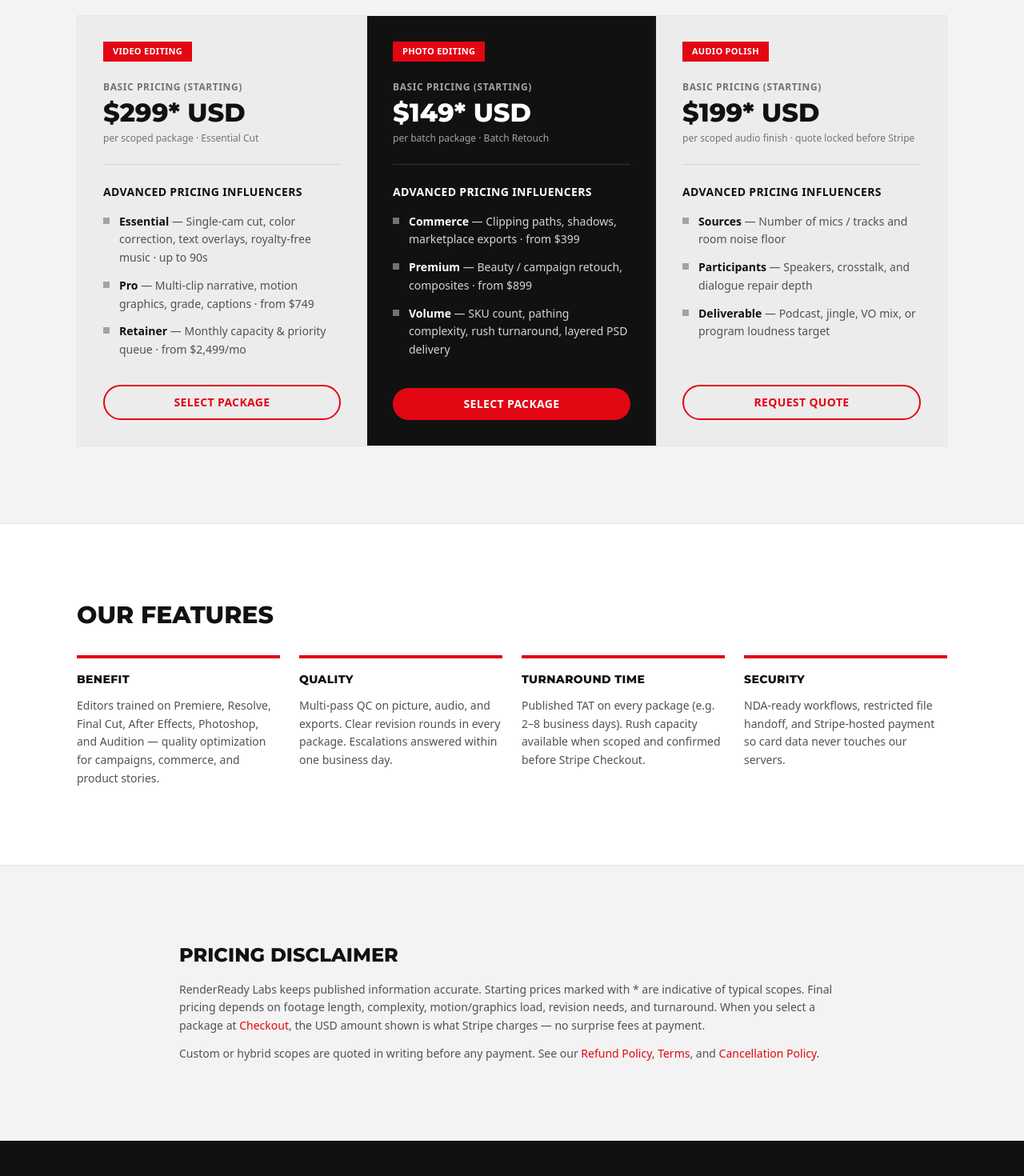
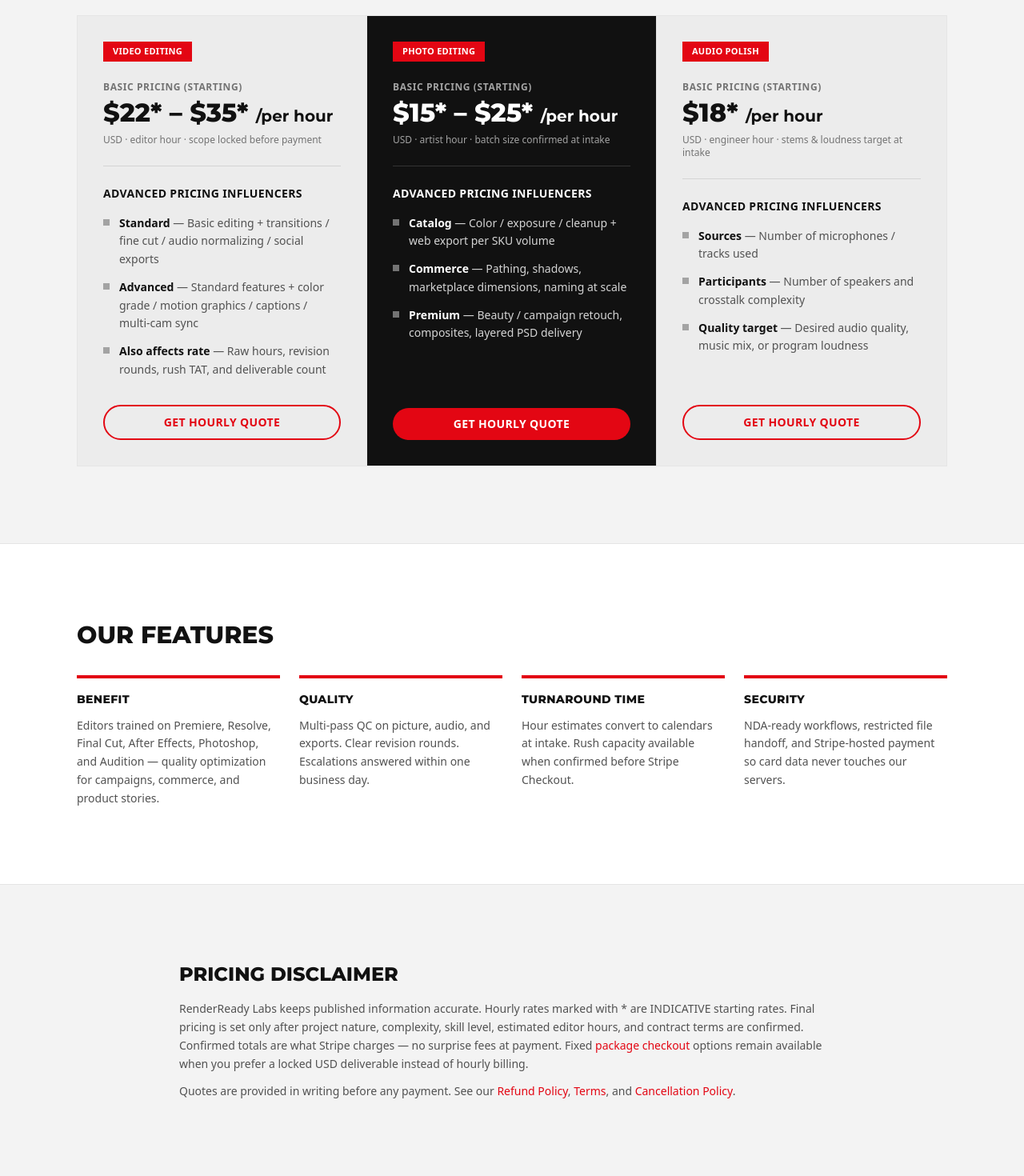
Before and after one commit to Faisalrehman14/video-lab-, a Next.js app: page / in a window 1280 px wide. Shown: the part 7140-8610 px from the top of the page at 80% size. Built offline with nearby package versions, Linux system fonts and the light colour scheme; no server answers.

Commit message:
Switch pricing board to hourly USD starting rates.
Co-authored-by: Cursor <cursoragent@cursor.com>

```diff
--- a/src/app/pricing/page.tsx
+++ b/src/app/pricing/page.tsx
@@ -4,7 +4,7 @@ import { siteConfig } from "@/lib/site";
 
 export const metadata: Metadata = {
   title: "Pricing",
-  description: `Transparent USD starting packages for video, photo, and audio finishing at ${siteConfig.name}. Scope confirmed before Stripe Checkout.`,
+  description: `Hourly USD starting rates for video, photo, and audio finishing at ${siteConfig.name}. Hours confirmed before Stripe Checkout.`,
 };
 
 export default function PricingPage() {
--- a/src/components/PricingBoard.tsx
+++ b/src/components/PricingBoard.tsx
@@ -25,9 +25,9 @@ export function PricingBoard({ showIntro = false, id = "pricing" }: Props) {
               Pricing
             </h1>
             <p className="mt-5 max-w-3xl text-base font-semibold leading-relaxed text-ink md:text-lg">
-              Our pricing balances professional finishing quality with clear budgets. Starting USD
-              packages are published below — final scope is confirmed in writing before Stripe
-              Checkout, so you always know what you are buying.
+              Our pricing is built around professional editor hours vs. tight budgets. Starting
+              USD rates are listed per hour below — final hours and total are confirmed in writing
+              before Stripe Checkout, so you always know what you are buying.
             </p>
             <p className="mt-6 inline-flex items-center gap-2 border border-stone-200 bg-white px-3 py-1.5 text-xs font-medium text-stone-600">
               <Link href="/" className="hover:text-brand">
@@ -48,8 +48,9 @@ export function PricingBoard({ showIntro = false, id = "pricing" }: Props) {
                 Pricing
               </h2>
               <p className="mt-4 max-w-3xl text-sm font-medium leading-relaxed text-ink md:text-base">
-                Professional finishing at rates built for growing brands — published USD starting
-                packages, influencers listed clearly, and Stripe Checkout only after scope confirm.
+                Professional finishing priced per editor hour — starting USD rates published below,
+                advanced influencers listed clearly, and Stripe Checkout only after hours are
+                confirmed.
               </p>
             </>
           )}
@@ -74,7 +75,8 @@ export function PricingBoard({ showIntro = false, id = "pricing" }: Props) {
                   {cat.startingLabel}
                 </p>
                 <p className="mt-2 font-display text-3xl font-extrabold leading-none md:text-[2rem]">
-                  {cat.priceLine}
+                  {cat.priceLine}{" "}
+                  <span className="text-lg font-bold md:text-xl">{cat.priceSuffix}</span>
                 </p>
                 {cat.priceNote && (
                   <p className={`mt-2 text-xs ${cat.featured ? "text-stone-400" : "text-stone-500"}`}>
@@ -112,7 +114,7 @@ export function PricingBoard({ showIntro = false, id = "pricing" }: Props) {
                       : "border-2 border-brand text-brand hover:bg-brand hover:text-white"
                   }`}
                 >
-                  {cat.id === "audio" ? "Request Quote" : "Select Package"}
+                  {cat.ctaLabel}
                 </Link>
               </article>
             ))}
@@ -146,16 +148,18 @@ export function PricingBoard({ showIntro = false, id = "pricing" }: Props) {
             Pricing Disclaimer
           </h2>
           <p className="mt-4 text-sm leading-relaxed text-stone-600">
-            {siteConfig.name} keeps published information accurate. Starting prices marked with *
-            are indicative of typical scopes. Final pricing depends on footage length, complexity,
-            motion/graphics load, revision needs, and turnaround. When you select a package at{" "}
+            {siteConfig.name} keeps published information accurate. Hourly rates marked with * are
+            INDICATIVE starting rates. Final pricing is set only after project nature, complexity,
+            skill level, estimated editor hours, and contract terms are confirmed. Confirmed totals
+            are what Stripe charges — no surprise fees at payment. Fixed{" "}
             <Link href="/checkout" className="text-brand hover:underline">
-              Checkout
-            </Link>
-            , the USD amount shown is what Stripe charges — no surprise fees at payment.
+              package checkout
+            </Link>{" "}
+            options remain available when you prefer a locked USD deliverable instead of hourly
+            billing.
           </p>
           <p className="mt-3 text-sm leading-relaxed text-stone-600">
-            Custom or hybrid scopes are quoted in writing before any payment. See our{" "}
+            Quotes are provided in writing before any payment. See our{" "}
             <Link href="/legal/refund" className="text-brand hover:underline">
               Refund Policy
             </Link>
@@ -180,7 +184,7 @@ export function PricingBoard({ showIntro = false, id = "pricing" }: Props) {
               Get Started Now
             </h2>
             <p className="mt-2 text-sm text-stone-400">
-              Confirm package and USD price, then pay securely with Stripe.
+              Share your brief — we confirm hours and USD total before Stripe Checkout.
             </p>
           </div>
           <div className="flex flex-wrap gap-3">
--- a/src/lib/pricing.ts
+++ b/src/lib/pricing.ts
@@ -1,39 +1,43 @@
-import { formatPrice, photoPackages, videoPackages } from "@/lib/packages";
-
 export type PricingCategory = {
   id: string;
   badge: string;
   featured?: boolean;
   startingLabel: string;
   priceLine: string;
+  priceSuffix: string;
   priceNote?: string;
+  ctaLabel: string;
   checkoutHref: string;
   influencersTitle: string;
   influencers: { label: string; detail?: string }[];
 };
 
+/** Hourly starting rates (VideoCaddy-style). Final quote confirmed before Stripe. */
 export const pricingCategories: PricingCategory[] = [
   {
     id: "video",
     badge: "Video Editing",
     startingLabel: "Basic Pricing (starting)",
-    priceLine: `${formatPrice(videoPackages[0].price)}* USD`,
-    priceNote: "per scoped package · Essential Cut",
-    checkoutHref: `/checkout?package=${videoPackages[0].id}`,
+    priceLine: "$22* – $35*",
+    priceSuffix: "/per hour",
+    priceNote: "USD · editor hour · scope locked before payment",
+    ctaLabel: "Get Hourly Quote",
+    checkoutHref: "/contact?topic=video-hourly",
     influencersTitle: "Advanced Pricing Influencers",
     influencers: [
       {
-        label: "Essential",
+        label: "Standard",
         detail:
-          "Single-cam cut, color correction, text overlays, royalty-free music · up to 90s",
+          "Basic editing + transitions / fine cut / audio normalizing / social exports",
       },
       {
-        label: "Pro",
-        detail: `Multi-clip narrative, motion graphics, grade, captions · from ${formatPrice(videoPackages[1].price)}`,
+        label: "Advanced",
+        detail:
+          "Standard features + color grade / motion graphics / captions / multi-cam sync",
       },
       {
-        label: "Retainer",
-        detail: `Monthly capacity & priority queue · from ${formatPrice(videoPackages[2].price)}/mo`,
+        label: "Also affects rate",
+        detail: "Raw hours, revision rounds, rush TAT, and deliverable count",
       },
     ],
   },
@@ -42,22 +46,24 @@ export const pricingCategories: PricingCategory[] = [
     badge: "Photo Editing",
     featured: true,
     startingLabel: "Basic Pricing (starting)",
-    priceLine: `${formatPrice(photoPackages[0].price)}* USD`,
-    priceNote: "per batch package · Batch Retouch",
-    checkoutHref: `/checkout?package=${photoPackages[0].id}`,
+    priceLine: "$15* – $25*",
+    priceSuffix: "/per hour",
+    priceNote: "USD · artist hour · batch size confirmed at intake",
+    ctaLabel: "Get Hourly Quote",
+    checkoutHref: "/contact?topic=photo-hourly",
     influencersTitle: "Advanced Pricing Influencers",
     influencers: [
       {
+        label: "Catalog",
+        detail: "Color / exposure / cleanup + web export per SKU volume",
+      },
+      {
         label: "Commerce",
-        detail: `Clipping paths, shadows, marketplace exports · from ${formatPrice(photoPackages[1].price)}`,
+        detail: "Pathing, shadows, marketplace dimensions, naming at scale",
       },
       {
         label: "Premium",
-        detail: `Beauty / campaign retouch, composites · from ${formatPrice(photoPackages[2].price)}`,
-      },
-      {
-        label: "Volume",
-        detail: "SKU count, pathing complexity, rush turnaround, layered PSD delivery",
+        detail: "Beauty / campaign retouch, composites, layered PSD delivery",
       },
     ],
   },
@@ -65,14 +71,16 @@ export const pricingCategories: PricingCategory[] = [
     id: "audio",
     badge: "Audio Polish",
     startingLabel: "Basic Pricing (starting)",
-    priceLine: "$199* USD",
-    priceNote: "per scoped audio finish · quote locked before Stripe",
-    checkoutHref: "/contact?topic=audio",
+    priceLine: "$18*",
+    priceSuffix: "/per hour",
+    priceNote: "USD · engineer hour · stems & loudness target at intake",
+    ctaLabel: "Get Hourly Quote",
+    checkoutHref: "/contact?topic=audio-hourly",
     influencersTitle: "Advanced Pricing Influencers",
     influencers: [
-      { label: "Sources", detail: "Number of mics / tracks and room noise floor" },
-      { label: "Participants", detail: "Speakers, crosstalk, and dialogue repair depth" },
-      { label: "Deliverable", detail: "Podcast, jingle, VO mix, or program loudness target" },
+      { label: "Sources", detail: "Number of microphones / tracks used" },
+      { label: "Participants", detail: "Number of speakers and crosstalk complexity" },
+      { label: "Quality target", detail: "Desired audio quality, music mix, or program loudness" },
     ],
   },
 ];
@@ -84,11 +92,11 @@ export const pricingFeatures = [
   },
   {
     title: "Quality",
-    text: "Multi-pass QC on picture, audio, and exports. Clear revision rounds in every package. Escalations answered within one business day.",
+    text: "Multi-pass QC on picture, audio, and exports. Clear revision rounds. Escalations answered within one business day.",
   },
   {
     title: "Turnaround Time",
-    text: "Published TAT on every package (e.g. 2–8 business days). Rush capacity available when scoped and confirmed before Stripe Checkout.",
+    text: "Hour estimates convert to calendars at intake. Rush capacity available when confirmed before Stripe Checkout.",
   },
   {
     title: "Security",
```
